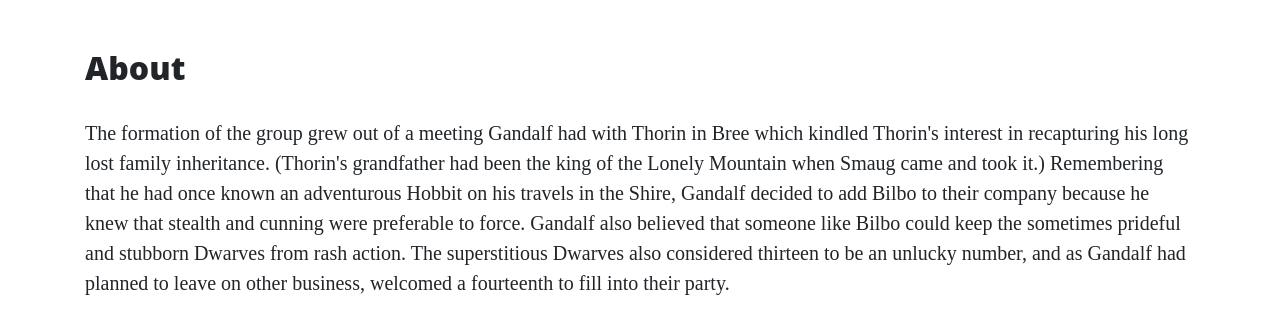
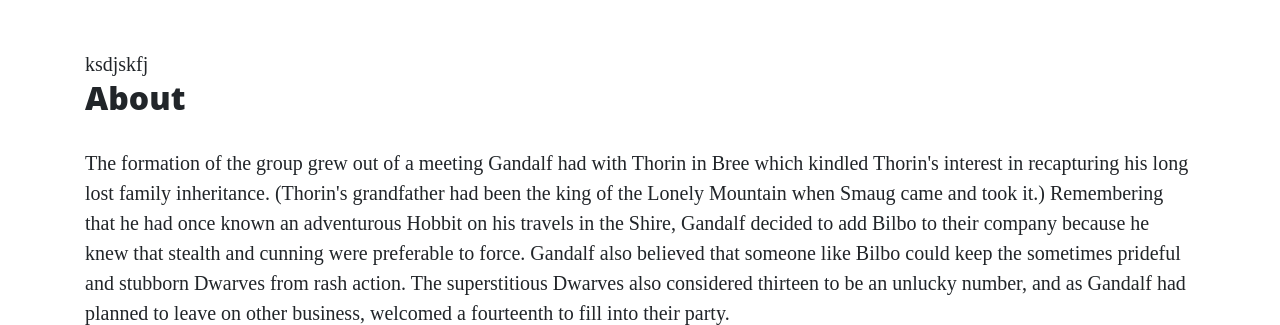
Before and after one commit to monanorremo/backend-developement, a Flask app: page /about in a window 1280 px wide. Shown: the part 629-954 px from the top of the page. Run offline with Flask 2, Linux system fonts and the light colour scheme; some libraries are stand-ins or nearby versions.

Commit message:
worked in templates

```diff
--- a/templates/about.html
+++ b/templates/about.html
@@ -1,5 +1,6 @@
 {% extends "base.html" %}
 {% block content %}
+ksdjskfj
 
     <h2>{{ page_title }}</h2>
     <p>
```
